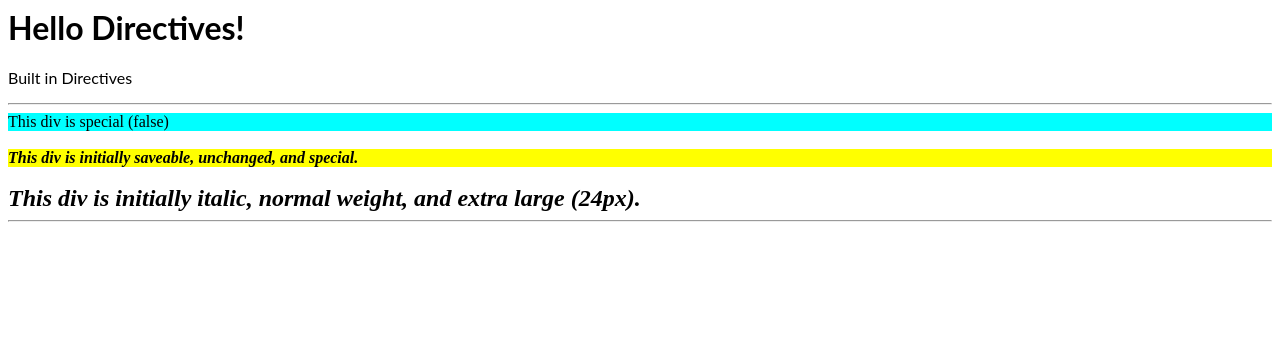
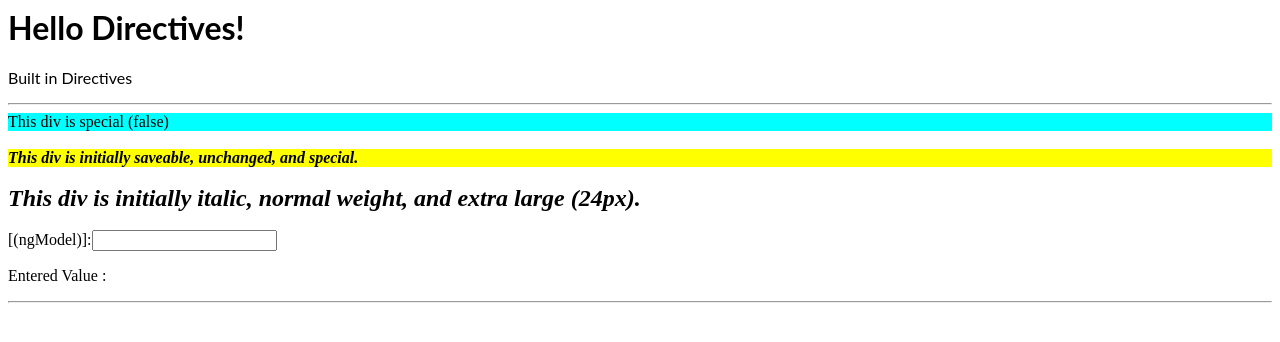
Before and after one commit to ShakibAhmed007/angular-dev-directives, an Angular app: page / in a window 1280 px wide. Shown: the top 342 px of the page. Built offline with nearby package versions, Linux system fonts and the light colour scheme.

Commit message:
2 files modified

```diff
--- a/src/app/built-in-directives/built-in-directives.component.html
+++ b/src/app/built-in-directives/built-in-directives.component.html
@@ -5,3 +5,8 @@
 <div [ngStyle]="currentStyles">
   This div is initially italic, normal weight, and extra large (24px).
 </div>
+<br/>
+<label for="example-ngModel">[(ngModel)]:</label>
+<input [(ngModel)]="name" id="example-ngModel" />
+<br/>
+<p>Entered Value : {{name}}</p>
--- a/src/app/built-in-directives/built-in-directives.component.ts
+++ b/src/app/built-in-directives/built-in-directives.component.ts
@@ -26,6 +26,7 @@ export class BuiltInDirectivesComponent implements OnInit {
     'font-size': true ? '24px' : '12px'
   };
 
+  name: string = '';
   constructor() {}
 
   ngOnInit() {}
```
